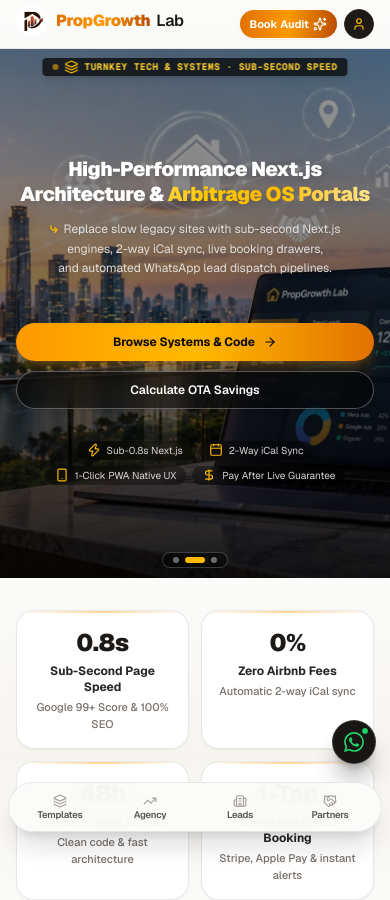
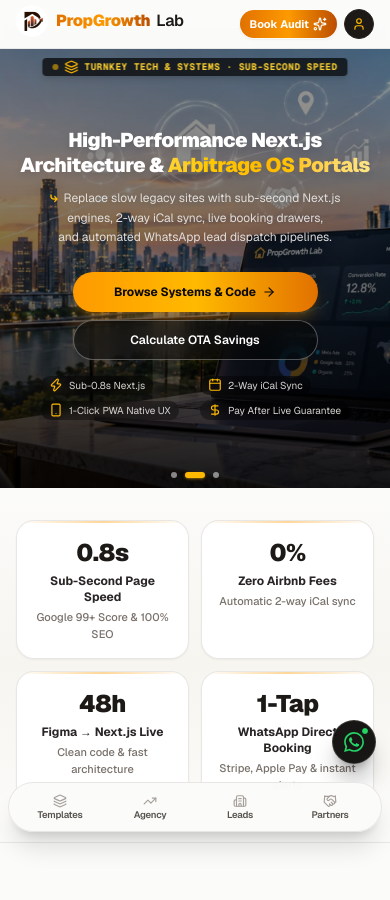
Before and after one commit to tanzilahera1/propgrowthlab, a Next.js app: page / in a window 390 px wide. Shown: the top 900 px of the page. Built offline with nearby package versions, Linux system fonts and the light colour scheme; no server answers.

Commit message:
style: optimize mobile hero CTA width to 245px and clean carousel dots indicator

```diff
--- a/src/components/common/HeroBannerCarousel.tsx
+++ b/src/components/common/HeroBannerCarousel.tsx
@@ -130,7 +130,7 @@ export function HeroBannerCarousel({
                 className="relative flex-[0_0_100%] min-w-0 w-full"
               >
                 {/* ── Responsive Luxury Banner Frame: Perfectly proportioned with spacious breathing room ── */}
-                <div className="relative w-full h-[530px] sm:h-[480px] md:h-[510px] lg:h-[535px] xl:h-[550px] overflow-hidden">
+                <div className="relative w-full h-[440px] sm:h-[480px] md:h-[510px] lg:h-[535px] xl:h-[550px] overflow-hidden">
                   {/* Background Image */}
                   <ProgressiveImage
                     src={slide.image}
@@ -157,7 +157,7 @@ export function HeroBannerCarousel({
                   </div>
 
                   {/* ── Content Overlay: Generous, spacious, completely uncluttered typography with open vertical gaps (py) ── */}
-                  <div className="relative z-10 w-full h-full max-w-5xl mx-auto px-4 sm:px-6 lg:px-8 pt-10 sm:pt-12 pb-6 sm:pb-8 flex flex-col justify-center items-center text-center">
+                  <div className="relative z-10 w-full h-full max-w-5xl mx-auto px-4 sm:px-6 lg:px-8 pt-8 sm:pt-12 pb-5 sm:pb-8 flex flex-col justify-center items-center text-center">
                     {/* ── Commanding Headline: Bold, un-cramped, generous ── */}
                     <h1 className="text-xl sm:text-2xl md:text-3xl lg:text-4xl xl:text-[44px] font-black tracking-tight text-white leading-[1.22] sm:leading-[1.18] max-w-4xl drop-shadow-md">
                       {slide.titlePrefix}{" "}
@@ -168,7 +168,7 @@ export function HeroBannerCarousel({
                     </h1>
 
                     {/* ── Minimalist Clean Description with Leading ⤷ Arrow (Card removed for ultra-clean, uncluttered UX) ── */}
-                    <p className="mt-3 sm:mt-4 lg:mt-4.5 max-w-2xl mx-auto px-4 text-xs sm:text-sm md:text-[15px] text-stone-200/95 font-normal leading-relaxed drop-shadow-sm text-balance text-center">
+                    <p className="mt-2.5 sm:mt-4 lg:mt-4.5 max-w-2xl mx-auto px-4 text-xs sm:text-sm md:text-[15px] text-stone-200/95 font-normal leading-relaxed drop-shadow-sm text-balance text-center">
                       <span className="text-amber-400 font-black text-sm sm:text-base lg:text-lg mr-1.5 inline-block select-none align-baseline">
                         ⤷
                       </span>
@@ -177,15 +177,15 @@ export function HeroBannerCarousel({
 
                     {/* ── Action CTAs: 3x expanded vertical spacing (py) between description and action-btn ── */}
                     {(slide.primaryCta || slide.secondaryCta) && (
-                      <div className="w-full max-w-2xl mx-auto py-7 sm:py-9 lg:py-12 mt-4 sm:mt-5 lg:mt-6 flex flex-col sm:flex-row items-center justify-center gap-2.5 sm:gap-3.5">
+                      <div className="w-full max-w-2xl mx-auto py-3 sm:py-8 lg:py-12 mt-3 sm:mt-5 lg:mt-6 flex flex-col sm:flex-row items-center justify-center gap-2 sm:gap-3.5">
                         {slide.primaryCta && (
                           <Link
                             href={slide.primaryCta.href}
-                            className="w-full sm:w-auto shrink-0"
+                            className="w-full max-w-[245px] sm:max-w-none sm:w-auto shrink-0 flex justify-center"
                           >
                             <button
                               type="button"
-                              className="w-full sm:w-auto h-9.5 sm:h-10.5 lg:h-11 px-5.5 sm:px-6.5 lg:px-7.5 rounded-full text-xs sm:text-sm font-bold bg-gradient-to-r from-amber-500 via-amber-400 to-amber-600 hover:from-amber-400 hover:to-amber-500 text-stone-950 shadow-lg shadow-amber-500/25 transition-all active:scale-95 flex items-center justify-center gap-2 cursor-pointer border-0 whitespace-nowrap"
+                              className="w-full sm:w-auto h-10 sm:h-10.5 lg:h-11 px-3 sm:px-6.5 lg:px-7.5 rounded-full text-xs sm:text-sm font-bold bg-gradient-to-r from-amber-500 via-amber-400 to-amber-600 hover:from-amber-400 hover:to-amber-500 text-stone-950 shadow-lg shadow-amber-500/25 transition-all active:scale-95 flex items-center justify-center gap-1.5 sm:gap-2 cursor-pointer border-0 whitespace-nowrap"
                             >
                               <span className="whitespace-nowrap">{slide.primaryCta.label}</span>
                               <ArrowRight className="w-3.5 h-3.5 text-stone-950 shrink-0" />
@@ -195,11 +195,11 @@ export function HeroBannerCarousel({
                         {slide.secondaryCta && (
                           <Link
                             href={slide.secondaryCta.href}
-                            className="w-full sm:w-auto shrink-0"
+                            className="w-full max-w-[245px] sm:max-w-none sm:w-auto shrink-0 flex justify-center"
                           >
                             <button
                               type="button"
-                              className="w-full sm:w-auto h-9.5 sm:h-10.5 lg:h-11 px-5.5 sm:px-6.5 lg:px-7.5 rounded-full text-xs sm:text-sm font-semibold bg-black/50 hover:bg-black/80 backdrop-blur-md border border-white/30 hover:border-amber-400 text-white hover:text-amber-300 shadow-md transition-all duration-200 cursor-pointer flex items-center justify-center text-center whitespace-nowrap"
+                              className="w-full sm:w-auto h-10 sm:h-10.5 lg:h-11 px-3 sm:px-6.5 lg:px-7.5 rounded-full text-xs sm:text-sm font-semibold bg-black/50 hover:bg-black/80 backdrop-blur-md border border-white/30 hover:border-amber-400 text-white hover:text-amber-300 shadow-md transition-all duration-200 cursor-pointer flex items-center justify-center text-center whitespace-nowrap"
                             >
                               <span className="whitespace-nowrap">{slide.secondaryCta.label}</span>
                             </button>
@@ -210,13 +210,13 @@ export function HeroBannerCarousel({
 
                     {/* ── BOTTOM: Informational Trust Chips (border-none to eliminate button confusion) ── */}
                     {slide.trustPills && slide.trustPills.length > 0 && (
-                      <div className="flex flex-wrap items-center justify-center gap-1.5 sm:gap-2 md:gap-2.5 lg:gap-3 mt-1 sm:mt-2 lg:mt-2.5 w-full max-w-5xl mx-auto text-[10px] sm:text-[11px] lg:text-xs">
+                      <div className="grid grid-cols-2 sm:flex sm:flex-wrap items-center justify-items-start sm:justify-center gap-x-2.5 sm:gap-x-2 gap-y-1.5 sm:gap-y-2 md:gap-2.5 lg:gap-3 mt-1 sm:mt-2 lg:mt-2.5 w-fit sm:w-full max-w-sm sm:max-w-5xl mx-auto text-[10px] sm:text-[11px] lg:text-xs">
                         {slide.trustPills.map((pill, pIdx) => {
                           const PillIcon = pill.icon;
                           return (
                             <div
                               key={pIdx}
-                              className="flex items-center gap-1.5 py-0.5 sm:py-1 px-2.5 sm:px-3 rounded-full bg-black/35 backdrop-blur-xs text-stone-300 font-normal border-0 shadow-none select-none pointer-events-none"
+                              className="inline-flex items-center justify-start gap-1.5 py-0.5 sm:py-1 px-2 sm:px-2.5 lg:px-3 rounded-full bg-black/35 backdrop-blur-xs text-stone-300 font-normal border-0 shadow-none select-none pointer-events-none text-left"
                             >
                               <PillIcon className="w-3.5 h-3.5 text-amber-400 shrink-0" />
                               <span className="whitespace-nowrap">{pill.label}</span>
@@ -251,17 +251,17 @@ export function HeroBannerCarousel({
             <ChevronRight className="h-5 w-5 text-white" />
           </button>
 
-          {/* ── Slide Pagination Indicators (Cleanly anchored at the bottom edge) ── */}
-          <div className="absolute bottom-2.5 sm:bottom-3 left-1/2 -translate-x-1/2 z-20 flex items-center gap-1.5 bg-black/50 backdrop-blur-md px-2.5 py-1 rounded-full border border-white/20 shadow-lg pointer-events-auto">
+          {/* ── Slide Pagination Indicators (Clean, borderless & background-free dots) ── */}
+          <div className="absolute bottom-2.5 sm:bottom-3 left-1/2 -translate-x-1/2 z-20 flex items-center gap-2 pointer-events-auto">
             {slides.map((_, index) => (
               <button
                 key={index}
                 onClick={() => scrollTo(index)}
                 className={cn(
-                  "h-1.5 rounded-full transition-all duration-300 cursor-pointer",
+                  "h-1.5 rounded-full transition-all duration-300 cursor-pointer p-0 border-0",
                   index === selectedIndex
-                    ? "w-5 sm:w-7 bg-amber-400 shadow-sm"
-                    : "w-1.5 bg-white/40 hover:bg-white/70"
+                    ? "w-5 sm:w-7 bg-amber-400 shadow-sm shadow-amber-400/40"
+                    : "w-1.5 bg-white/50 hover:bg-white/90"
                 )}
                 aria-label={`Go to slide ${index + 1}`}
               />
```
